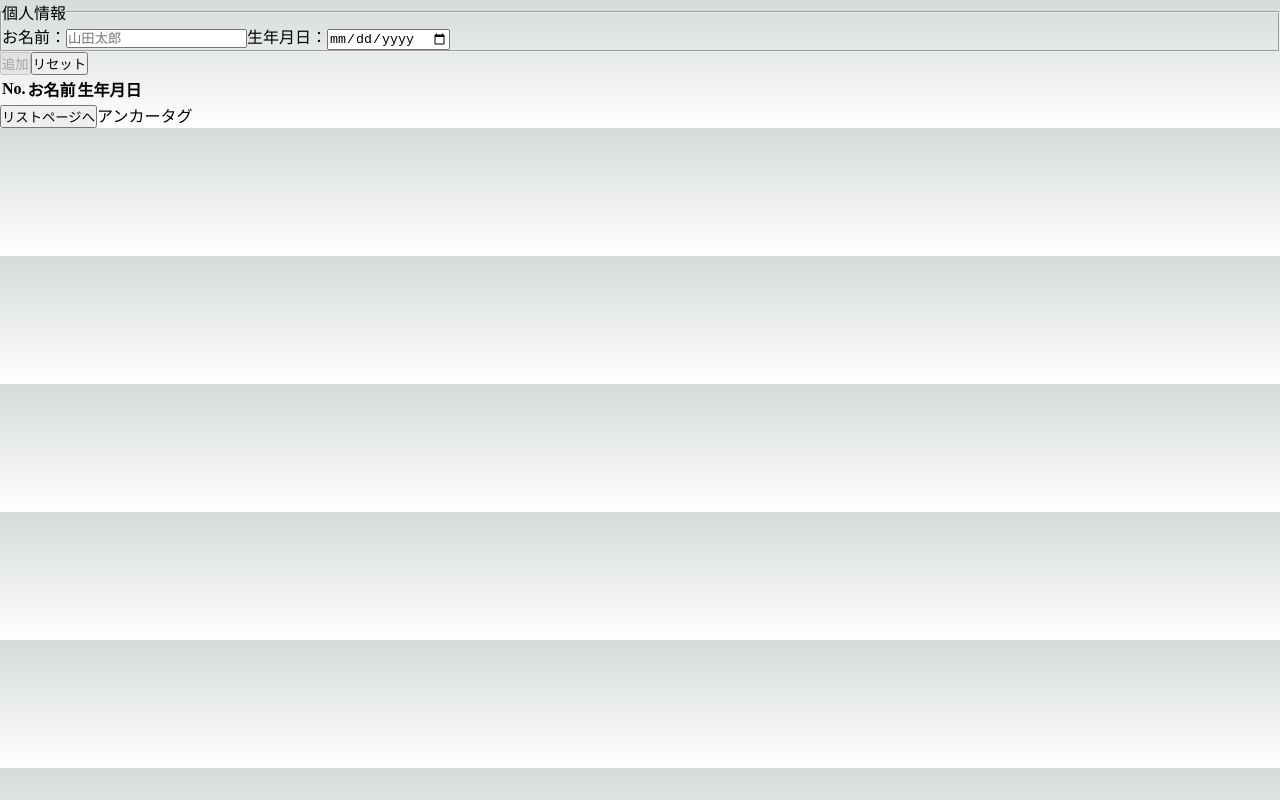
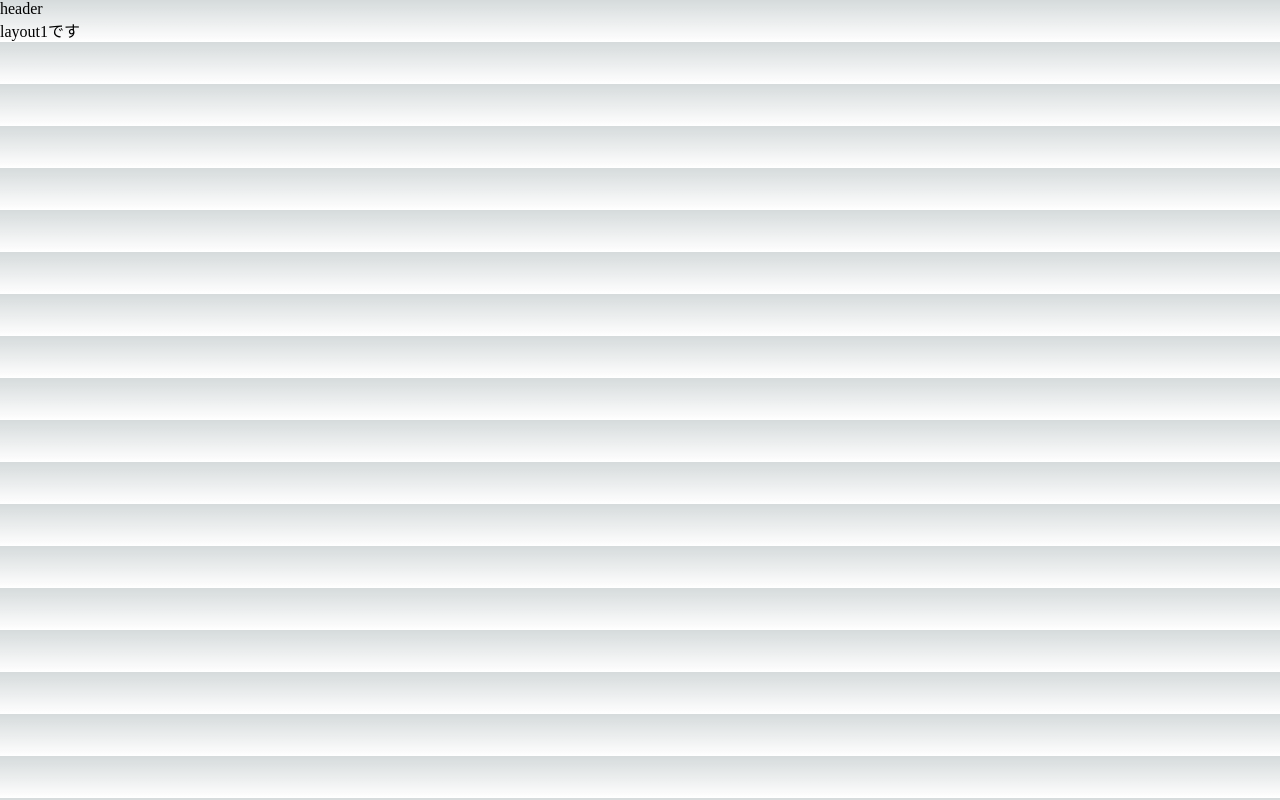
Before and after one commit to kei-1313/Nextjs-practice, a Next.js app: page /form in a window 1280 px wide. Built offline with nearby package versions, Linux system fonts and the light colour scheme.

Commit message:
Layout1をページ全体に適応

```diff
--- /dev/null
+++ b/src/components/Header.js
@@ -0,0 +1,11 @@
+export default function Header({
+
+}) {
+  return(
+    <div className="header">
+      <div>
+        header
+      </div>
+    </div>
+  )
+}
--- /dev/null
+++ b/src/components/layout/layout1.js
@@ -0,0 +1,12 @@
+import Header from "../Header"
+
+function layout1() {
+  return (
+    <div>
+      <Header/>
+      <div>layout1です</div>
+    </div>
+  )
+}
+
+export default layout1
--- a/src/pages/_app.js
+++ b/src/pages/_app.js
@@ -1,10 +1,13 @@
 import '@/styles/globals.css'
 import { AppProvider } from "../context/AppContext";
+import Layout1 from '@/components/layout/layout1';
 
 export default function App({ Component, pageProps }) {
   return (
     <AppProvider>
-      <Component {...pageProps} />
+      <Layout1>
+        <Component {...pageProps} />
+      </Layout1>
     </AppProvider>
   )
 }
```
Also changed, not shown: src/components/layout/layout2.js (added, +12 -0 lines).
